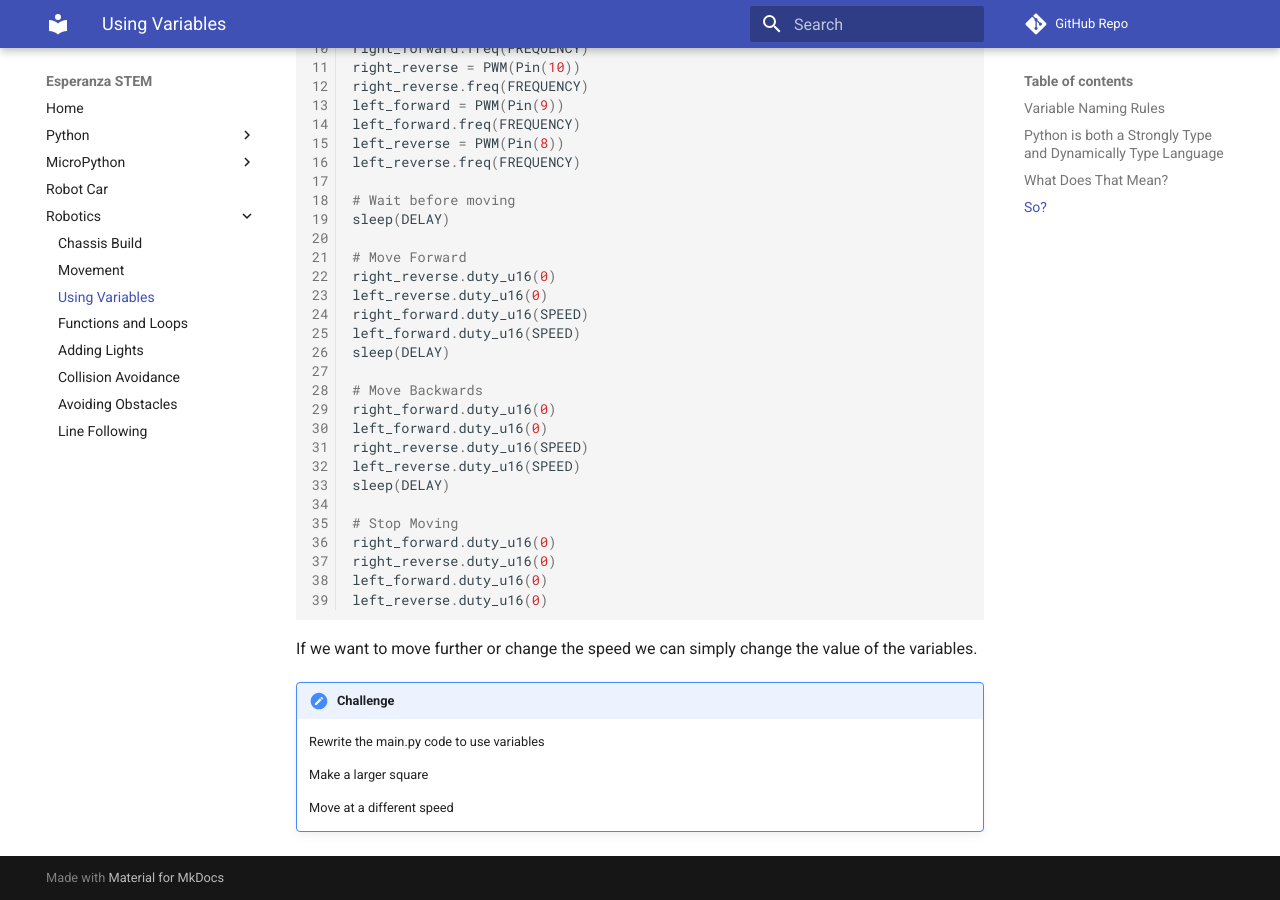
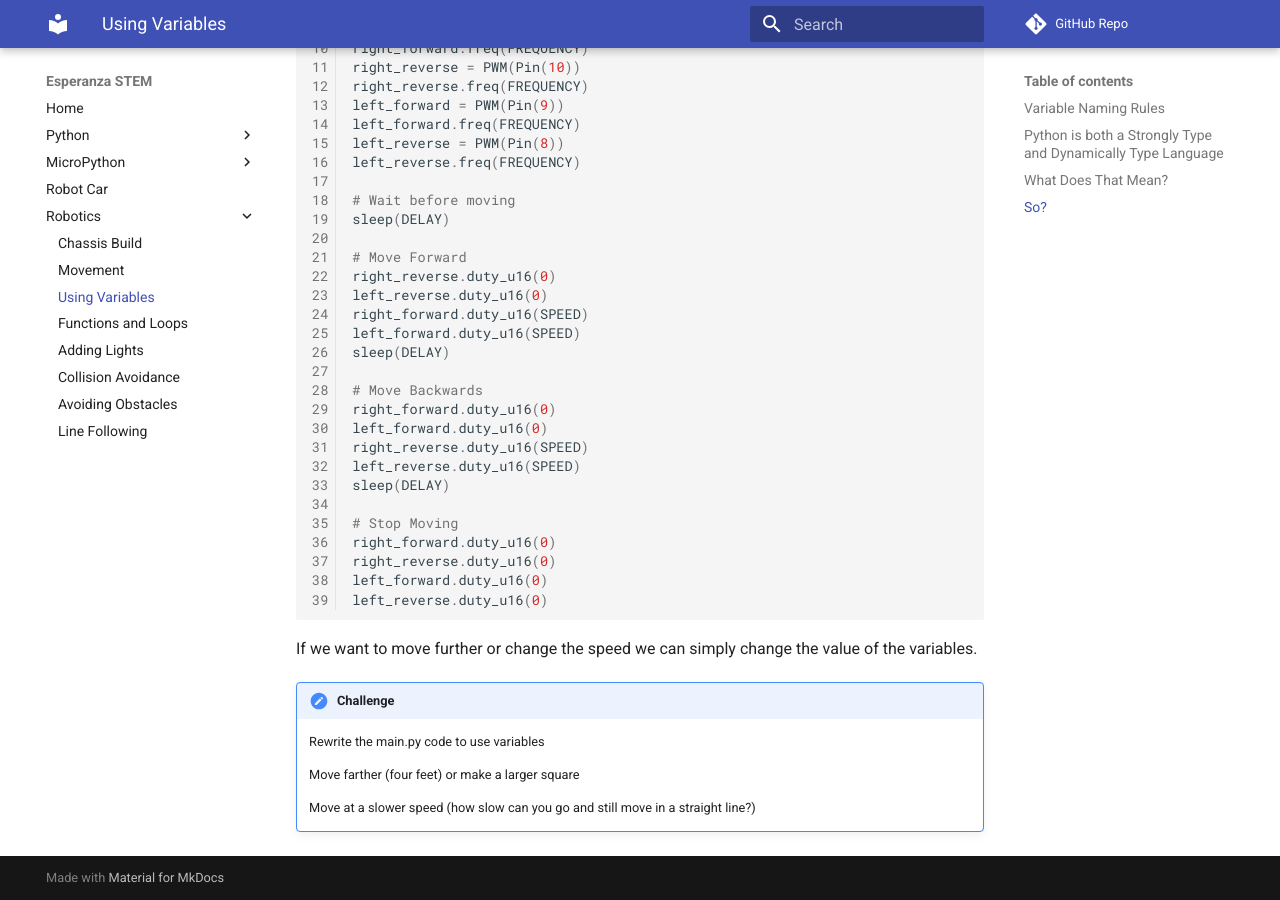
Before and after one commit to jetannenbaum/esperanzaSTEM, an MkDocs documentation site: the page built from docs/robotics/variables.md, in a window 1280 px wide and 900 px high, scrolled down 1592 px. Built offline with MkDocs 1.6.1 and Material for MkDocs 9.7.7, drawn with Linux system fonts in a browser that asks for light colours; comment, search, counter and statistics services are not loaded.

Commit message:
Typos and word changes to pages

```diff
--- a/docs/robotics/variables.md
+++ b/docs/robotics/variables.md
@@ -85,6 +85,6 @@ If we want to move further or change the speed we can simply change the value of
 !!! Challenge
     Rewrite the main.py code to use variables
 
-    Make a larger square
+    Move farther (four feet) or make a larger square
 
-    Move at a different speed
+    Move at a slower speed (how slow can you go and still move in a straight line?)
```
Also changed, not shown: docs/robotics/movement.md (+2 -2 lines), docs/robotics/ultrasonicSensor.md (+1 -1 lines).
